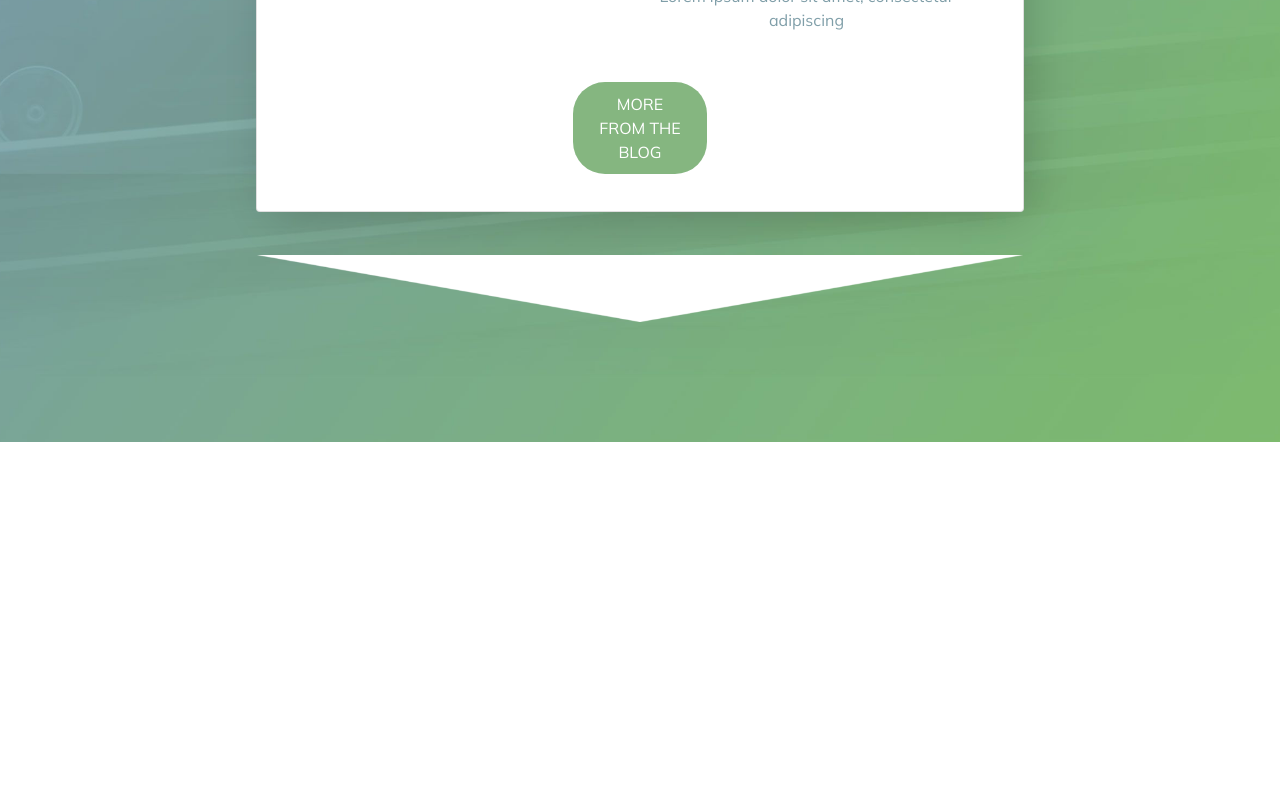
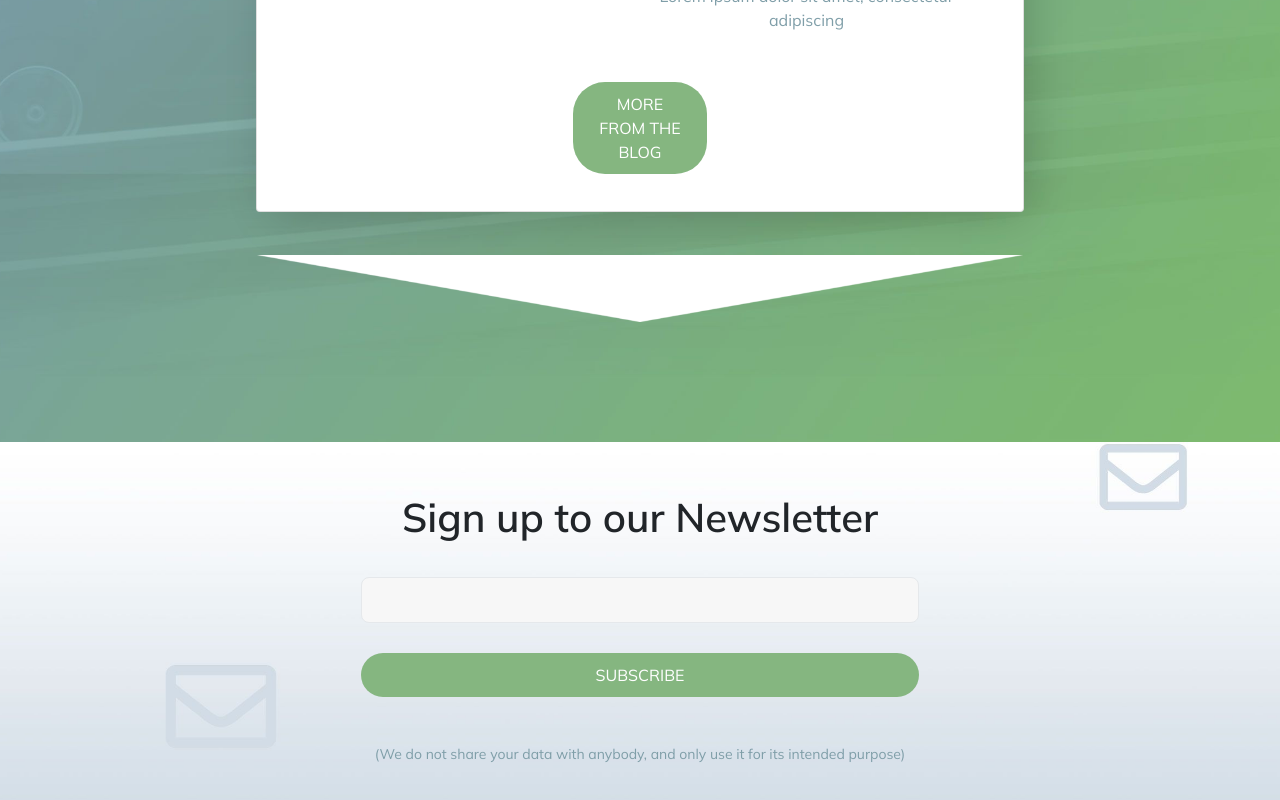
Before and after one commit to andrea-nuzzo/proj-html-vuejs, a Vue app: page / in a window 1280 px wide. Shown: the part 4322-5122 px from the top of the page. Before the commit the page ends 4764 px from the top, so only its background shows below. Built offline with nearby package versions, Linux system fonts and the light colour scheme.

Commit message:
completed newsletter

```diff
--- a/src/components/section/Newsletter.vue
+++ b/src/components/section/Newsletter.vue
@@ -0,0 +1,49 @@
+<template>
+  <div class="background">
+      <div class="container h-100 d-flex flex-column justify-content-center align-items-center">
+        <div class="title">Sign up to our Newsletter</div>
+        <input type="text">
+        <div class="btnGreen">subscribe</div>
+        <div class="alert">(We do not share your data with anybody, and only use it for its intended purpose)</div>
+      </div>
+  </div>
+</template>
+
+<script>
+export default {
+    name: 'Newsletter',
+}
+</script>
+
+<style lang="scss" scoped>
+
+@import '../../assets/style/partials/variables.scss';
+
+.background{
+    height: 400px;
+    background-image: url('../../assets/img/newsletter_background.jpg');
+    background-position: center;
+    background-size: cover;
+}
+input{
+    background-color: #f7f7f7;
+    border: 1px solid #e5e8eb ;
+    padding: 10px;
+    border-radius:  .5rem;
+    margin: 30px 0px 30px 0px;
+}
+
+.btnGreen, input{
+    width: 50%;
+}
+
+.btnGreen{
+    margin-bottom: 30px;
+}
+
+.alert{
+    color: $primaryColorText;
+    font-size: 14px;
+}
+
+</style>
```
